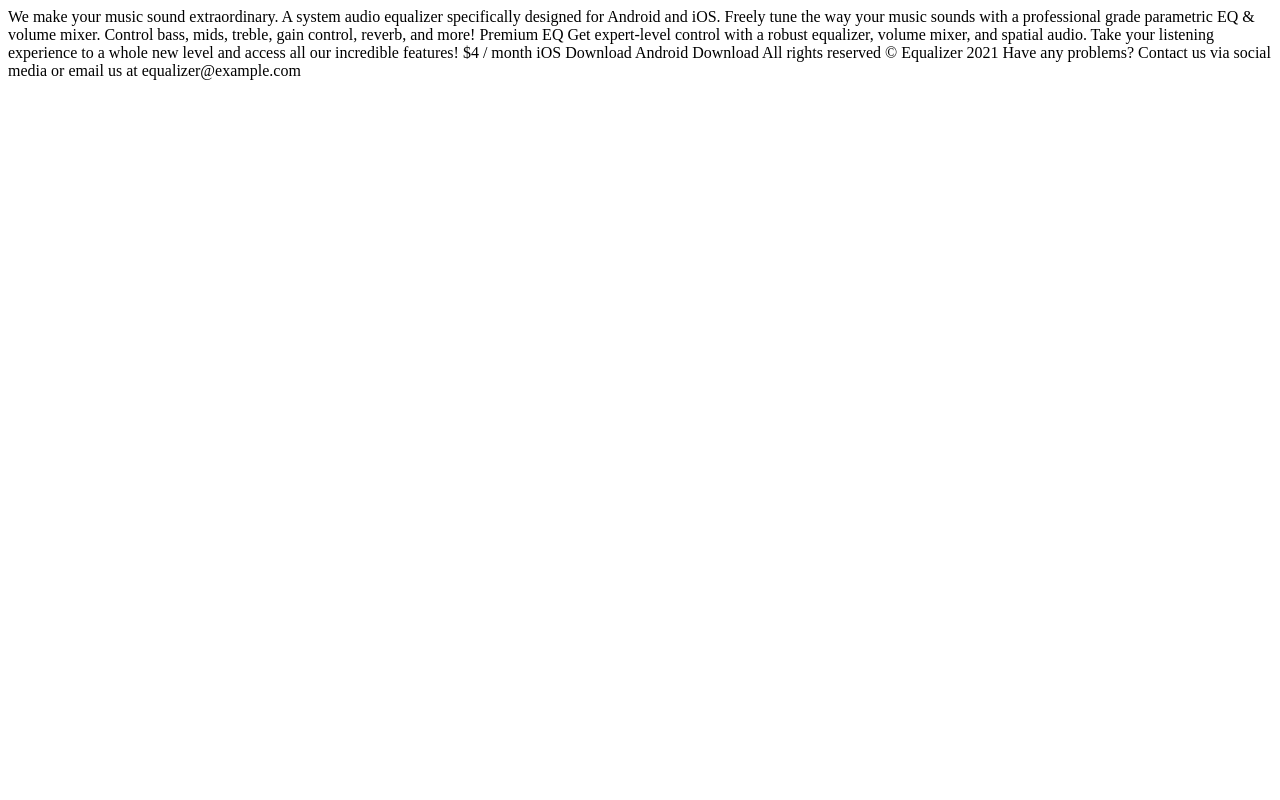
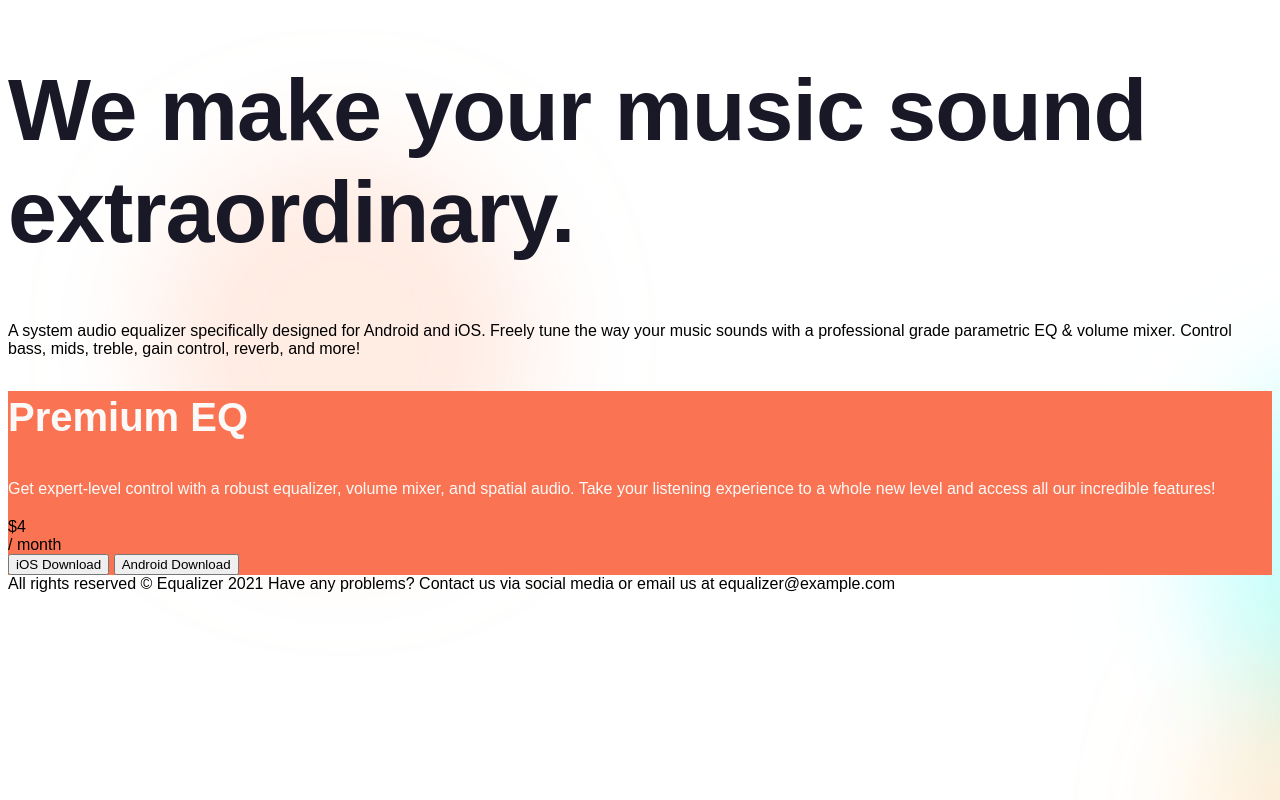
Before and after one commit to leonienijenmanting/Equalizer-landing-page, a plain HTML site: page index.html in a window 1280 px wide. Drawn offline with Linux system fonts and the light colour scheme.

Commit message:
First definition of HTML elements and basic CSS styling

```diff
--- a/index.html
+++ b/index.html
@@ -11,24 +11,32 @@
 </head>
 <body>
 
-  We make your music sound extraordinary.
+  <div class="container hero">
+    <h1>We make your music sound extraordinary.</h1>
 
-  A system audio equalizer specifically designed for Android and iOS. Freely tune the
-  way your music sounds with a professional grade parametric EQ & volume mixer. Control
-  bass, mids, treble, gain control, reverb, and more!
+    <p>A system audio equalizer specifically designed for Android and iOS. Freely tune the
+      way your music sounds with a professional grade parametric EQ & volume mixer. Control
+      bass, mids, treble, gain control, reverb, and more!</p>
+  </div>
 
-  Premium EQ
+  <div class="container cta">
+    <h2 class="cta-title">Premium EQ</h2>
 
-  Get expert-level control with a robust equalizer, volume mixer, and spatial audio. Take
-  your listening experience to a whole new level and access all our incredible features!
+    <p class="cta-body">Get expert-level control with a robust equalizer, volume mixer, and spatial audio. Take
+    your listening experience to a whole new level and access all our incredible features!</p>
 
-  $4 / month
+    <div>$4</div>
+    <div>/ month</div>
 
-  iOS Download
-  Android Download
+    <button id="iOS">iOS Download</button>
+    <button id="Android">Android Download</button>
+  </div>
 
+
+
+</body>
+<footer>
   All rights reserved © Equalizer 2021
   Have any problems? Contact us via social media or email us at equalizer@example.com
-
-</body>
+</footer>
 </html>
--- a/styles.css
+++ b/styles.css
@@ -0,0 +1,49 @@
+/* Background: mobile */
+@media (max-width: 480px) {
+    body {
+        background-image: url(assets/bg-main-mobile.png);
+    }
+}
+/* Background: tablet */
+@media (min-width: 481px) and (max-width: 1024px) {
+    body {
+        background-image: url(assets/bg-main-tablet.png);
+    }
+}
+/* Background: desktop */
+@media (min-width: 1025px) {
+    body {
+	    background-image: url(assets/bg-main-desktop.png);
+   }
+}
+
+
+/* Fonts */
+@import url('https://fonts.googleapis.com/css2?family=IBM+Plex+Sans:wght@400;700&display=swap');
+* {
+    font-family: 'IBM Plex Sans', sans-serif;
+}
+
+
+h1 {
+    color: #191826;
+    font-size: 88px;
+    font-weight: bold;
+    letter-spacing: -1px;
+}
+
+/* CTA styling */
+.cta {
+    background-color: #FA7453;
+}
+.cta-title {
+    color: #FCFAF9;
+    font-weight: bold;
+    font-size: 40px;
+    line-height: 52px;
+}
+.cta-body {
+    color: #FCFAF9;
+    font-size: 16px;
+    line-height: 26px;
+}
```
